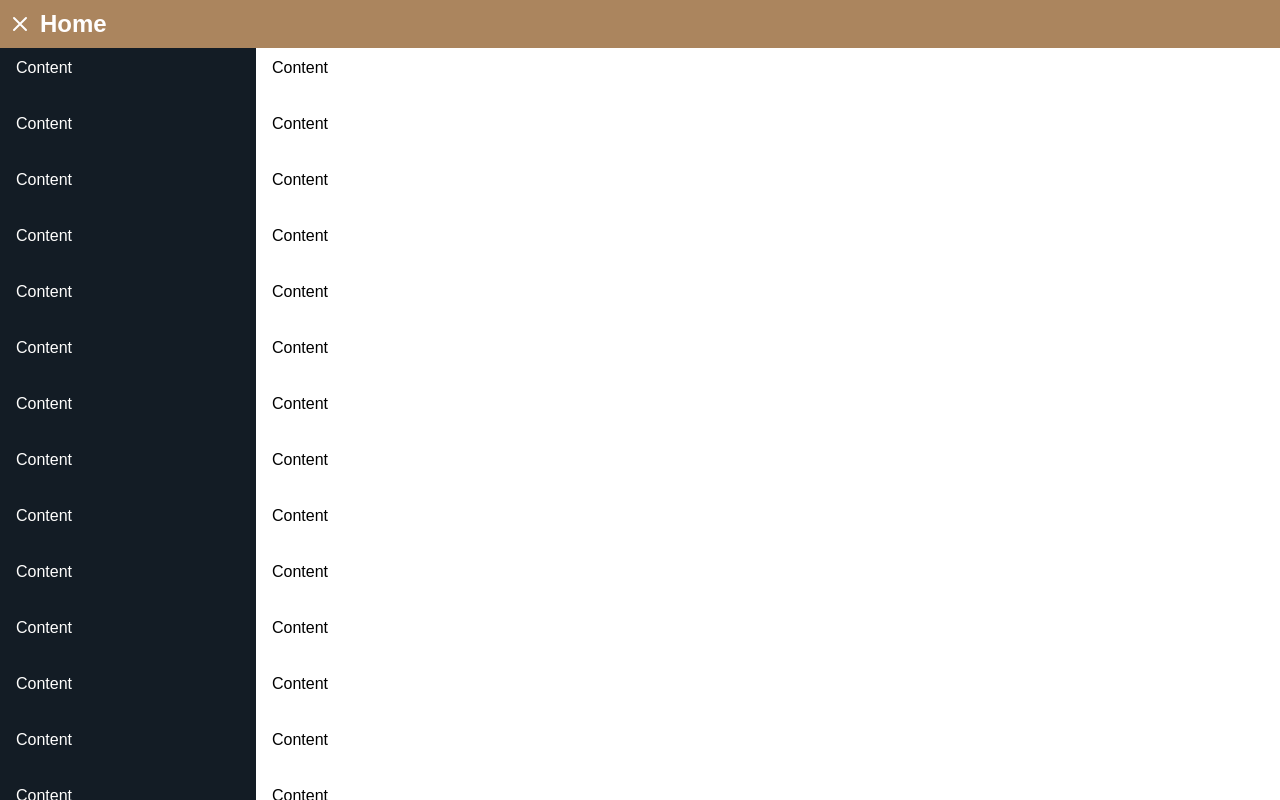
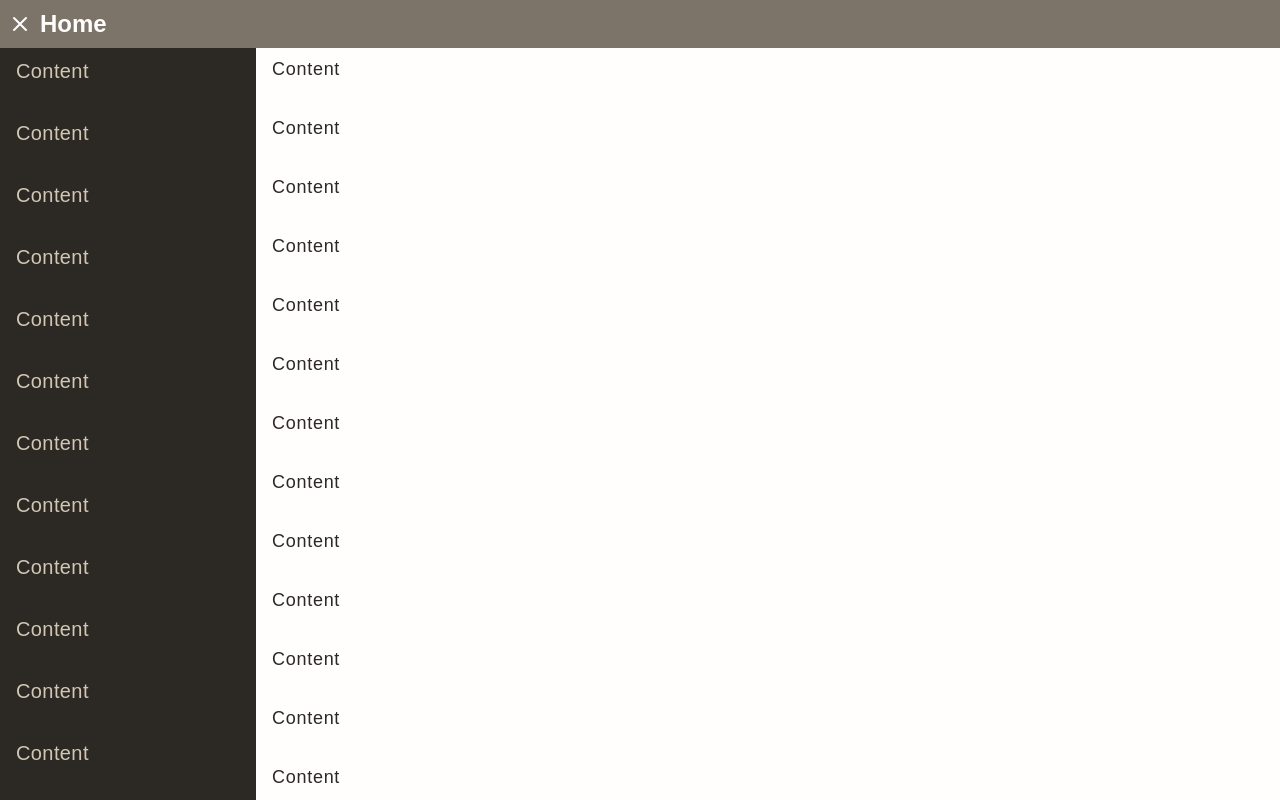
Before and after one commit to Business-Laboratory/nextjs-starter, a Next.js app: page / in a window 1280 px wide. Both pictures are taken after a click on the button 20 px from the left and 24 px from the top of the page. Built offline with nearby package versions, Linux system fonts and the light colour scheme.

Commit message:
Update colors and fonts to match the latest version of our design system used in Kaneka.

```diff
--- a/src/pages/index.tsx
+++ b/src/pages/index.tsx
@@ -8,7 +8,7 @@ export default function Home() {
   const [showSidebar, setShowSidebar] = useState(false)
 
   return (
-    <div className="flex flex-col h-screen">
+    <div className="flex flex-col h-screen bg-gray-yellow-100">
       <Head>
         <title>Layout examples</title>
       </Head>
@@ -25,7 +25,7 @@ export default function Home() {
           )}
         </button>
         <Link href="/">
-          <a className="ml-2 text-2xl font-bold font-display text-gray-red-100">
+          <a className="ml-2 text-2xl font-bold font-display text-gray-yellow-100">
             Home
           </a>
         </Link>
@@ -34,7 +34,7 @@ export default function Home() {
 
       <div className="flex flex-row flex-1 overflow-hidden">
         <Sidebar showSidebar={showSidebar}>
-          <div className="pt-2 pl-4 space-y-8 text-gray-yellow-100">
+          <div className="pt-2 pl-4 space-y-8 text-gray-yellow-300 bl-text-xl">
             <p>Content</p>
             <p>Content</p>
             <p>Content</p>
@@ -64,7 +64,7 @@ export default function Home() {
 
         <Main>
           <article>
-            <section className="pt-2 pl-4 space-y-8">
+            <section className="pt-2 pl-4 space-y-8 text-gray-yellow-600 bl-text-lg">
               <p>Content</p>
               <p>Content</p>
               <p>Content</p>
@@ -91,7 +91,9 @@ export default function Home() {
               <p>Content</p>
             </section>
           </article>
-          <Footer>Hi, I'm the footer</Footer>
+          <Footer className={'text-gray-yellow-600 bl-text-base'}>
+            Hi, I'm the footer
+          </Footer>
         </Main>
       </div>
     </div>
@@ -106,7 +108,7 @@ function Header({ className, children }: HeaderProps) {
   return (
     <header
       className={clsx(
-        'w-full h-12 flex flex-row items-center bg-copper-400',
+        'w-full h-12 flex flex-row items-center bg-gray-yellow-500',
         className
       )}
     >
@@ -124,7 +126,7 @@ function HamburgerIcon(props: React.SVGAttributes<SVGElement>) {
       fill="none"
       viewBox="0 0 24 24"
       stroke="currentColor"
-      className={clsx('w-6 h-6 text-gray-red-100', className)}
+      className={clsx('w-6 h-6 text-gray-yellow-100', className)}
       {...rest}
     >
       <path
@@ -144,7 +146,7 @@ function CloseIcon(props: React.SVGAttributes<SVGElement>) {
       fill="none"
       viewBox="0 0 24 24"
       stroke="currentColor"
-      className={clsx('w-6 h-6 text-gray-red-100', className)}
+      className={clsx('w-6 h-6 text-gray-yellow-100', className)}
       {...rest}
     >
       <path
@@ -195,7 +197,7 @@ function Sidebar({ showSidebar, className, children }: SidebarProps) {
         visibility: ${animationStatus === 'closed' ? 'hidden' : 'visible'};
       `}
       className={clsx(
-        'static h-screen inset-y-0 left-0 bg-matisse-blue-400 overflow-y-auto',
+        'static h-screen inset-y-0 left-0 bg-gray-yellow-600 overflow-y-auto',
         className
       )}
       onTransitionEnd={() => {
```
